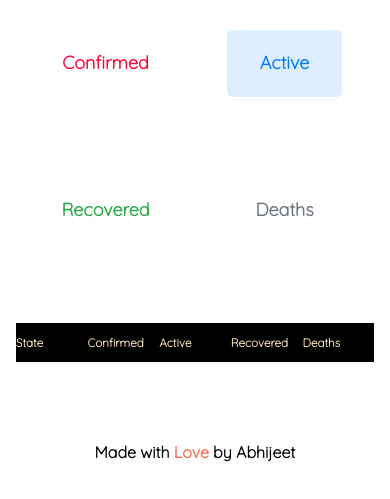
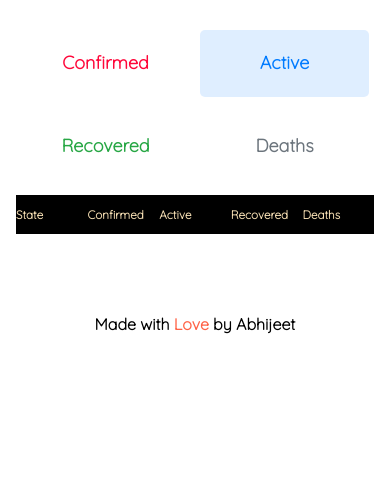
Before and after one commit to abhijeetdhanwate/covid19India-stats, a plain HTML site: page index.html in a window 390 px wide. Shown: the part 91-590 px from the top of the page. Drawn offline with nearby package versions, Linux system fonts and the light colour scheme; no server answers.

```diff
--- a/styles.css
+++ b/styles.css
@@ -43,6 +43,7 @@
 .total-info {
     display: flex;
     justify-content: space-around;
+    flex-basis: 25%;
     text-align: center;
 }
 
@@ -153,12 +154,20 @@
         text-align: center;
     }
 
+    .container {
+        margin-bottom: 1rem;
+    }
+
     .total-info {
         flex-wrap: wrap;
     }
 
+    .container {
+        flex-basis: 40%;
+    }
+
     .state {
-        font-size: 2vw;
+        font-size: 2.5vw;
     }
 }
 
```
